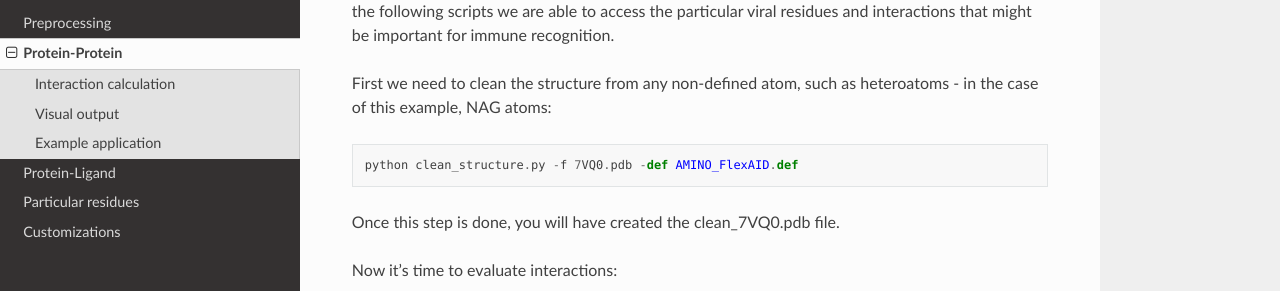
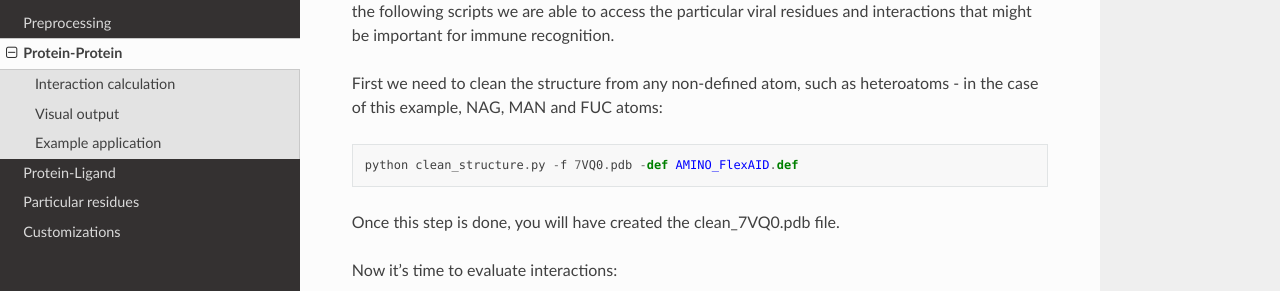
Before and after one commit to nataliateruel/Surfaces_tutorial, a Sphinx documentation site: the page built from docs/source/Protein-protein.rst, in a window 1280 px wide and 900 px high, scrolled down 541 px. Shown: the part 184-475 px from the top of the window. Built offline with Sphinx 7.4.7 and the Read the Docs theme 2.0.0, drawn with Linux system fonts in a browser that asks for light colours.

Commit message:
Update Protein-protein.rst

```diff
--- a/docs/source/Protein-protein.rst
+++ b/docs/source/Protein-protein.rst
@@ -24,7 +24,7 @@
 
 For our **protein-protein** application we will utilize a structure of Spike, a viral glycoprotrein, in complex with nanobodies (`PDB ID 7VQ0 <https://www.rcsb.org/structure/7VQ0>`_). The study of epitopes is a very important field, and with the following scripts we are able to access the particular viral residues and interactions that might be important for immune recognition.
 
-First we need to clean the structure from any non-defined atom, such as heteroatoms - in the case of this example, NAG atoms::
+First we need to clean the structure from any non-defined atom, such as heteroatoms - in the case of this example, NAG, MAN and FUC atoms::
 
       python clean_structure.py -f 7VQ0.pdb -def AMINO_FlexAID.def
 
```
